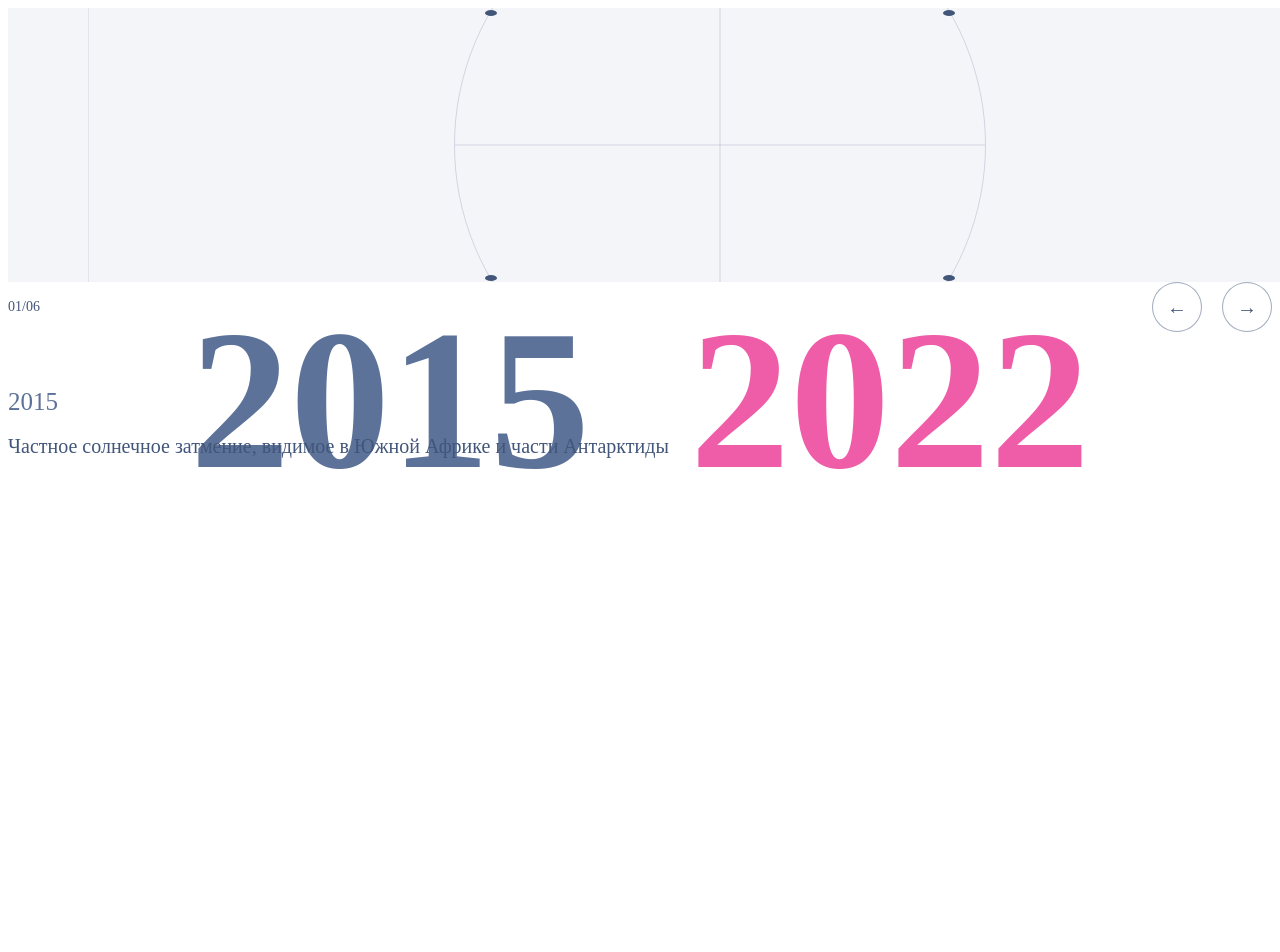
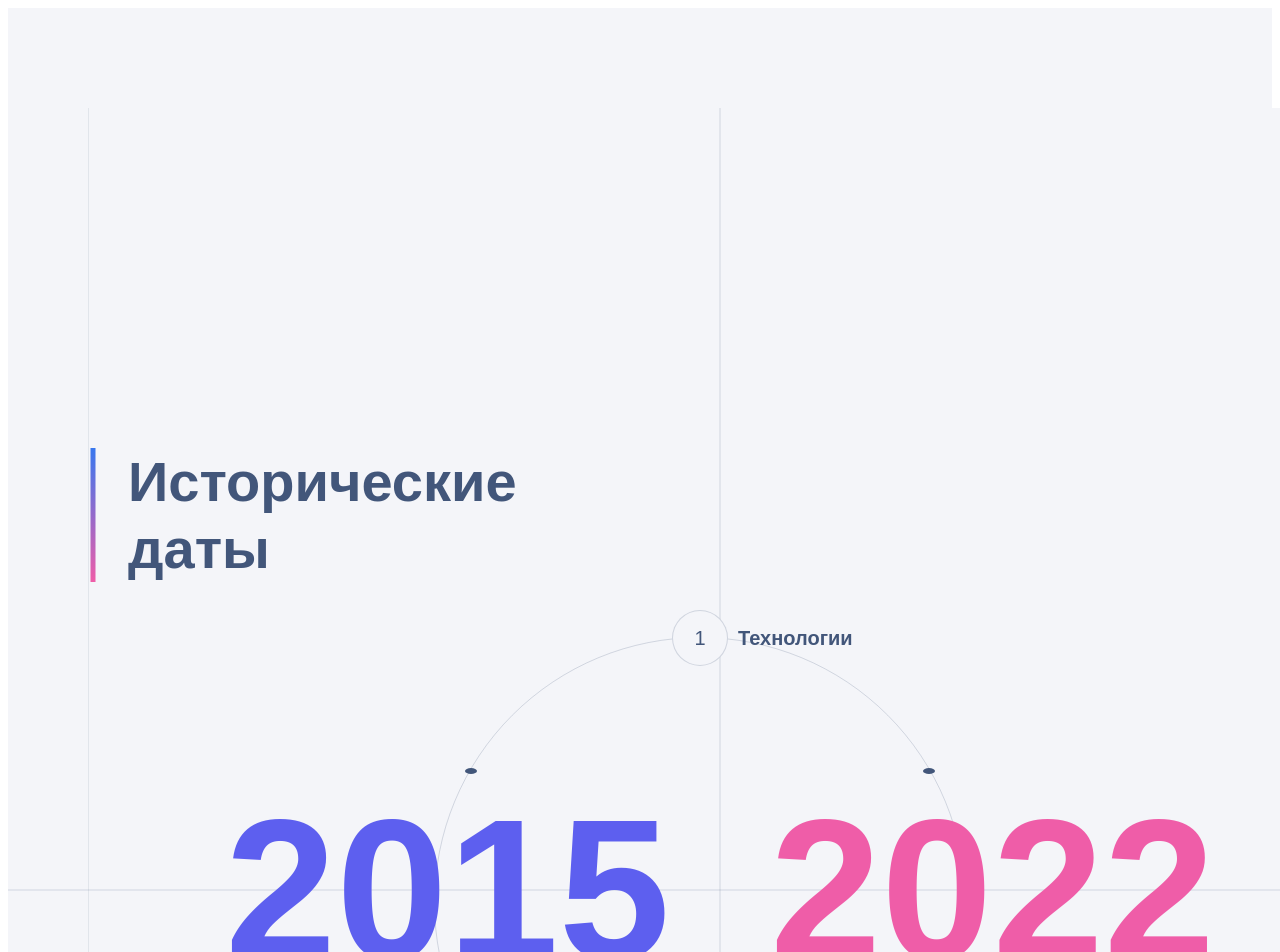
Before and after one commit to Sun-in-summer/only_for, a React app in the folder timeline-block/: page / in a window 1280 px wide. Shown: the top 952 px of the page. Before the commit the page ends 800 px from the top, so only its background shows below. Built offline with nearby package versions, Linux system fonts and the light colour scheme.

Commit message:
new styles and components are added

```diff
--- a/timeline-block/src/App.tsx
+++ b/timeline-block/src/App.tsx
@@ -1,11 +1,10 @@
 import TimelineBlock from './components/time-line-block/time-line-block';
-
-
+import { Section } from './styles/section';
 
 const App = () => (
-  <div>
+  <Section>
     <TimelineBlock />
-  </div>
+  </Section>
 );
 
 export default App;
--- a/timeline-block/src/components/circle-time-line/circle-time-line.styles.ts
+++ b/timeline-block/src/components/circle-time-line/circle-time-line.styles.ts
@@ -1,24 +1,10 @@
 import styled from "styled-components";
 
-export const Container = styled.div`
-  width: 100%;
-  max-width: 1440px;
-  margin: 0 auto;
-  padding: 170px 80px 104px;
-  background: #f4f5f9;
-  font-family: "PT Sans", sans-serif;
+
+export const CircleContainer = styled.div`
   position: relative;
-  overflow: hidden;
-
-  &::before {
-    content: "";
-    position: absolute;
-    left: 80px;
-    top: 0;
-    bottom: 0;
-    width: 1px;
-    background: rgba(66, 86, 122, 0.1);
-  }
+  height: 530px;
+  margin-bottom: 56px;
 `;
 
 
--- a/timeline-block/src/components/circle-time-line/circle-time-line.tsx
+++ b/timeline-block/src/components/circle-time-line/circle-time-line.tsx
@@ -1,6 +1,6 @@
 import { TimeSegment } from '../../shared/interfaces/time-segment';
 import {
-  Container,
+  CircleContainer,
   Circle,
   CenterLine,
   VerticalLine,
@@ -24,10 +24,10 @@ const CircleTimeline: React.FC<CircleTimelineProps> = ({
 }) => {
 
    return (
-     <Container>
+     <CircleContainer>
        <Circle>
-         <CenterLine />
-         <VerticalLine />
+         {/* <CenterLine />
+         <VerticalLine /> */}
          <PeriodPointsList
            sampleData={sampleData}
            activePeriod={activePeriod}
@@ -35,7 +35,7 @@ const CircleTimeline: React.FC<CircleTimelineProps> = ({
            onPeriodChange={onPeriodChange}
          />
        </Circle>
-     </Container>
+     </CircleContainer>
    );
 };
 
--- a/timeline-block/src/components/events-slider/events-slider.styles.ts
+++ b/timeline-block/src/components/events-slider/events-slider.styles.ts
@@ -29,11 +29,11 @@ import styled from "styled-components";
 //   width: 100%;
 //   overflow: hidden;
 // `;
-// export const SliderTrack = styled.div`
-//   display: flex;
-//   gap: 20px;
-//   transition: transform 0.3s ease;
-// `;
+export const SliderTrack = styled.div`
+  display: flex;
+  gap: 20px;
+  transition: transform 0.3s ease;
+`;
 export const Slide = styled.div`
   min-width: 300px;
   padding: 0;
@@ -41,7 +41,7 @@ export const Slide = styled.div`
 export const EventYear = styled.div`
   font-size: 25px;
   font-weight: 400;
-  color: #5d7299;
+  color: #5d5FEF;
   margin-bottom: 15px;
 `;
 
--- a/timeline-block/src/components/events-slider/events-slider.tsx
+++ b/timeline-block/src/components/events-slider/events-slider.tsx
@@ -1,23 +1,32 @@
 import { Swiper, SwiperSlide } from "swiper/react";
 import { EventName } from '../../shared/interfaces/event-name';
-import { EventDescription, EventYear, Slide } from './events-slider.styles';
+import { EventDescription, EventYear, Slide, SliderTrack } from './events-slider.styles';
 
 
 type EventsSliderProps = {
   activeEvents: EventName[];
 };
 
-const EventsSlider: React.FC<EventsSliderProps> = ({ activeEvents }) => (
+const EventsSlider: React.FC<EventsSliderProps> = ({ activeEvents }) => {
+    return (
       <Swiper spaceBetween={20} slidesPerView={1} navigation>
         {activeEvents.map((event, index) => (
           <SwiperSlide key={index}>
-        <Slide>
+            <SliderTrack>
+              {activeEvents.map((event, index) => (
+                <div  key={index}>
+                  <div>
                     <EventYear>{event.year}</EventYear>
                     <EventDescription>{event.description}</EventDescription>
-        </Slide>
+                  </div>
+                </div>
+              ))}
+            </SliderTrack>
           </SwiperSlide>
         ))}
       </Swiper>
     );
 
+}
+
 export default EventsSlider;
--- a/timeline-block/src/components/period-point/period-point.styles.ts
+++ b/timeline-block/src/components/period-point/period-point.styles.ts
@@ -26,7 +26,7 @@ export const PeriodPoint = styled.button`
   }
 
   &:hover.inactive {
-    background: #5d7299;
+    background: #5d5fef;
   }
 `;
 
--- a/timeline-block/src/components/time-line-block/time-line-block.styes.ts
+++ b/timeline-block/src/components/time-line-block/time-line-block.styes.ts
@@ -1,19 +1,71 @@
 import styled from "styled-components";
 
+export const Container = styled.div`
+  width: 100%;
+  max-width: 1440px;
+  margin: 0 auto;
+  padding: 170px 80px 104px;
+  background: #f4f5f9;
+  font-family: "PT Sans", sans-serif;
+  position: relative;
+  overflow: hidden;
 
+  &::before {
+    content: "";
+    position: absolute;
+    left: 80px;
+    top: 0;
+    bottom: 0;
+    width: 1px;
+    background: rgba(66, 86, 122, 0.1);
+  }
+`;
 
-export const Title =  styled.h2`
+export const InnerContainer = styled.div`
+ max-width: 1320px;
+ margin: 170px 80px 104px 40px
+`
+
+export const Title = styled.h2`
   font-size: 56px;
   font-weight: 700;
-  color: #42567A;
+  color: #42567a;
   margin: 0 0 56px 0;
   max-width: 350px;
   line-height: 1.2;
-`
+  position: relative;
+  &::before {
+    content: "";
+    position: absolute;
+    top: 0;
+    bottom: 0;
+    left: -35px;
+    transform: translateX(-50%);
+    width: 5px;
+    background: linear-gradient(
+      to bottom,
+      rgb(56, 119, 238),
+      rgb(239, 93, 168)
+    );
+  }
+`;
 
+export const CenterLine = styled.div`
+  position: absolute;
+  left: 50%;
+  top: 0;
+  bottom: 0;
+  width: 1px;
+  background: rgba(66, 86, 122, 0.2);
+  transform: translateX(-50%);
+`;
 
-export const CircleContainer =  styled.div`
-  position: relative;
-  height: 530px;
-  margin-bottom: 56px;
-`
+export const VerticalLine = styled.div`
+  position: absolute;
+  top: 50%;
+  left: 0;
+  right: 0;
+  height: 1px;
+  background: rgba(66, 86, 122, 0.2);
+  transform: translateY(-50%);
+`;
--- a/timeline-block/src/components/time-line-block/time-line-block.tsx
+++ b/timeline-block/src/components/time-line-block/time-line-block.tsx
@@ -8,6 +8,7 @@ import CircleTimeline from '../circle-time-line/circle-time-line';
 import YearsDisplay from '../years-display/years-display';
 import Navigation from '../navigation/navigation';
 import EventsSlider from '../events-slider/events-slider';
+import { CenterLine, Container, InnerContainer, Title, VerticalLine } from './time-line-block.styes';
 
 
 
@@ -31,19 +32,23 @@ const TimelineBlock: React.FC = () => {
       setTimeout(() => setIsAnimating(false), 300);
     };
 
-    const nextSlide = () => {
-      const maxSlides = sampleData[activePeriod].events.length;
-      setCurrentSlide((prev) => (prev + 1) % maxSlides);
-    };
+    // const nextSlide = () => {
+    //   const maxSlides = sampleData[activePeriod].events.length;
+    //   setCurrentSlide((prev) => (prev + 1) % maxSlides);
+    // };
 
-    const prevSlide = () => {
-      const maxSlides = sampleData[activePeriod].events.length;
-      setCurrentSlide((prev) => (prev - 1 + maxSlides) % maxSlides);
-    };
+    // const prevSlide = () => {
+    //   const maxSlides = sampleData[activePeriod].events.length;
+    //   setCurrentSlide((prev) => (prev - 1 + maxSlides) % maxSlides);
+    // };
 
 
   return (
-    <div>
+    <Container>
+      <InnerContainer>
+        <Title>Исторические даты</Title>
+        <CenterLine />
+        <VerticalLine />
         <CircleTimeline
           sampleData={sampleData}
           activePeriod={activePeriod}
@@ -65,7 +70,8 @@ const TimelineBlock: React.FC = () => {
         />
 
         <EventsSlider activeEvents={sampleData[activePeriod].events} />
-    </div>
+      </InnerContainer>
+    </Container>
   );
 };
 
--- a/timeline-block/src/components/years-display/years-display.styles.ts
+++ b/timeline-block/src/components/years-display/years-display.styles.ts
@@ -12,7 +12,7 @@ export const YearsDisplay = styled.div`
 export const StartYear = styled.div`
   font-size: 200px;
   font-weight: 700;
-  color: #5d7299;
+  color: #5d5fef;
   line-height: 1;
   transition: opacity 0.3s ease;
 
--- /dev/null
+++ b/timeline-block/src/styles/section.ts
@@ -0,0 +1,6 @@
+import styled from "styled-components";
+
+export const Section = styled.section`
+  background-color: #f4f5f9;
+  padding: 100px 0; // если нужно задать отступы
+`;
```
Also changed, not shown: 1 other file (tests, documents, lock files or other folders). Lines whose indentation alone changed are shown as unchanged.
